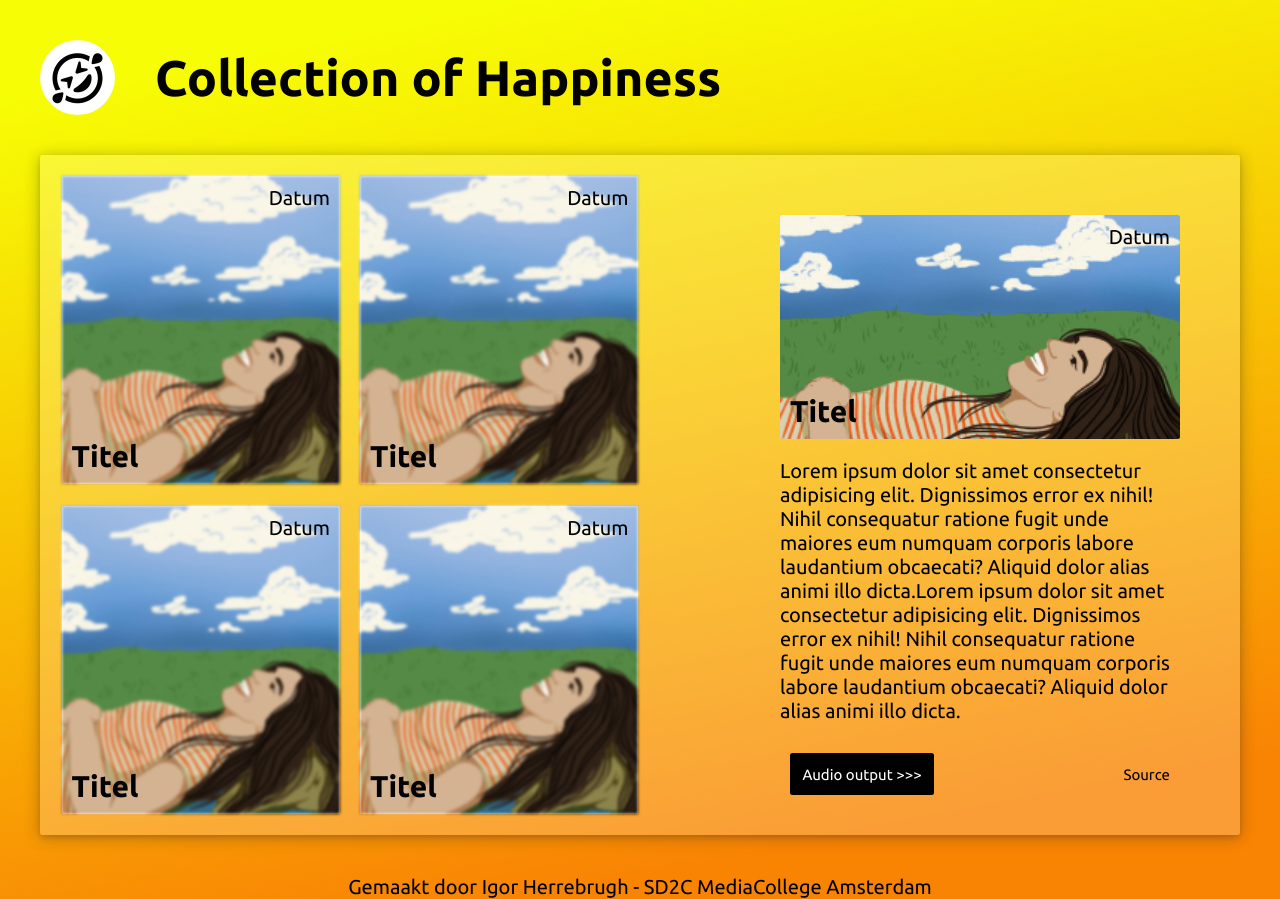
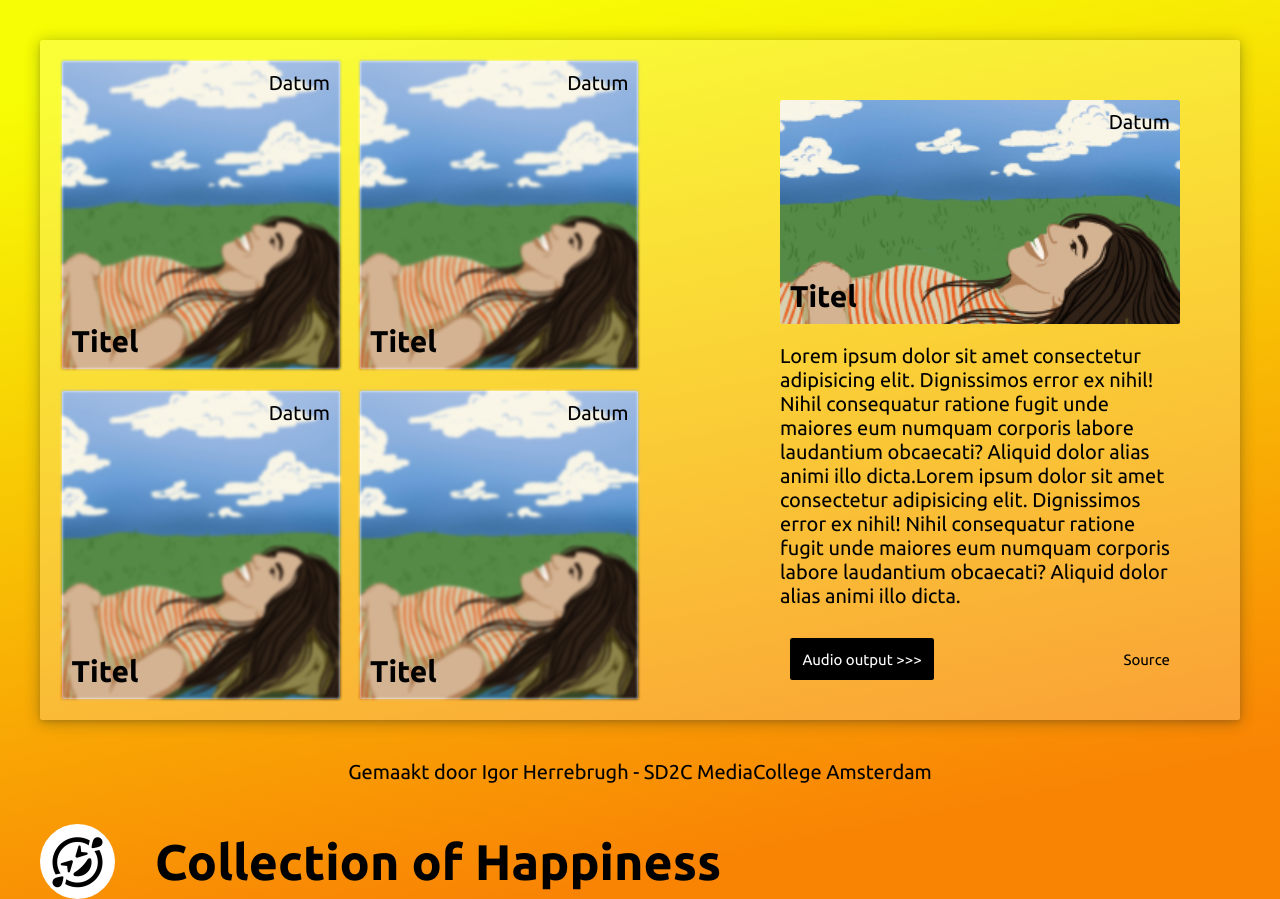
Before and after one commit to Iqgor/Eindopracht-M7PROG, a plain HTML site: page index.html in a window 1280 px wide. Drawn offline with Linux system fonts and the light colour scheme.

Commit message:
bezig met js

```diff
--- a/index.html
+++ b/index.html
@@ -15,12 +15,6 @@
 </head>
 
 <body>
-    <header class="header">
-        <figure class="header__figure">
-            <i class="fa-regular fa-face-grin-squint-tears"></i>
-        </figure>
-        <h1 class="header__title">Collection of Happiness</h1>
-    </header>
     <main class="main">
         <ul class="main__afleveringen">
             <li class="main__aflevering">
--- a/js/main.js
+++ b/js/main.js
@@ -0,0 +1,101 @@
+class GetDataFromApi{
+    data = null;
+    async getData(data) {
+        await fetch(data).then(response => {
+            return response.json();
+
+        }).then(newData => {
+            this.data = newData;
+
+        })
+
+        return this.data;
+
+
+    }
+
+}
+
+class Header{
+    header;
+    logoFig
+    logoImg;
+    h1;
+    body;
+    constructor(body){
+        this.body = document.getElementsByTagName(body)[0];
+
+        this.header = document.createElement("header");
+        this.header.classList = "header";
+
+        this.logoFig = document.createElement("figure");
+        this.logoFig.classList = "header__figure";
+        this.logoImg = document.createElement("i");
+        this.logoImg.classList = "fa-regular fa-face-grin-squint-tears";
+
+        this.h1 =document.createElement("h1");
+        this.h1.classList = "header__title";
+        this.h1.innerText= "Collection of Happiness"
+
+    }
+
+    render(){
+        this.body.appendChild(this.header);
+        this.header.appendChild(this.logoFig);
+        this.header.appendChild(this.h1);
+        this.logoFig.appendChild(this.logoImg);
+    }
+}
+
+
+class Main{
+    body;
+    main;
+    right;
+    left;
+
+    constructor(body){
+        this.body = document.getElementsByTagName(body)[0]
+
+        this.main = document.createElement("main")
+        this.main.classList = "main";
+
+
+        this.left = new Left()
+        this.right = new Right()
+    }
+
+    render(){
+        this.body.appendChild(this.main)
+
+        this.main.appendChild(this.left)
+        this.main.appendChild(this.right)
+    }
+}
+
+class Left{
+
+}
+
+class Right{
+
+}
+
+class App{
+    api;
+    header;
+    main;
+    constructor(){
+        this.api = new GetDataFromApi();
+        this.api.getData("./json/data.json").then(data =>{
+            console.log(data)
+        });
+
+
+        this.header = new Header("body");
+        this.header.render();
+    }
+
+}
+
+const app = new App()
```
